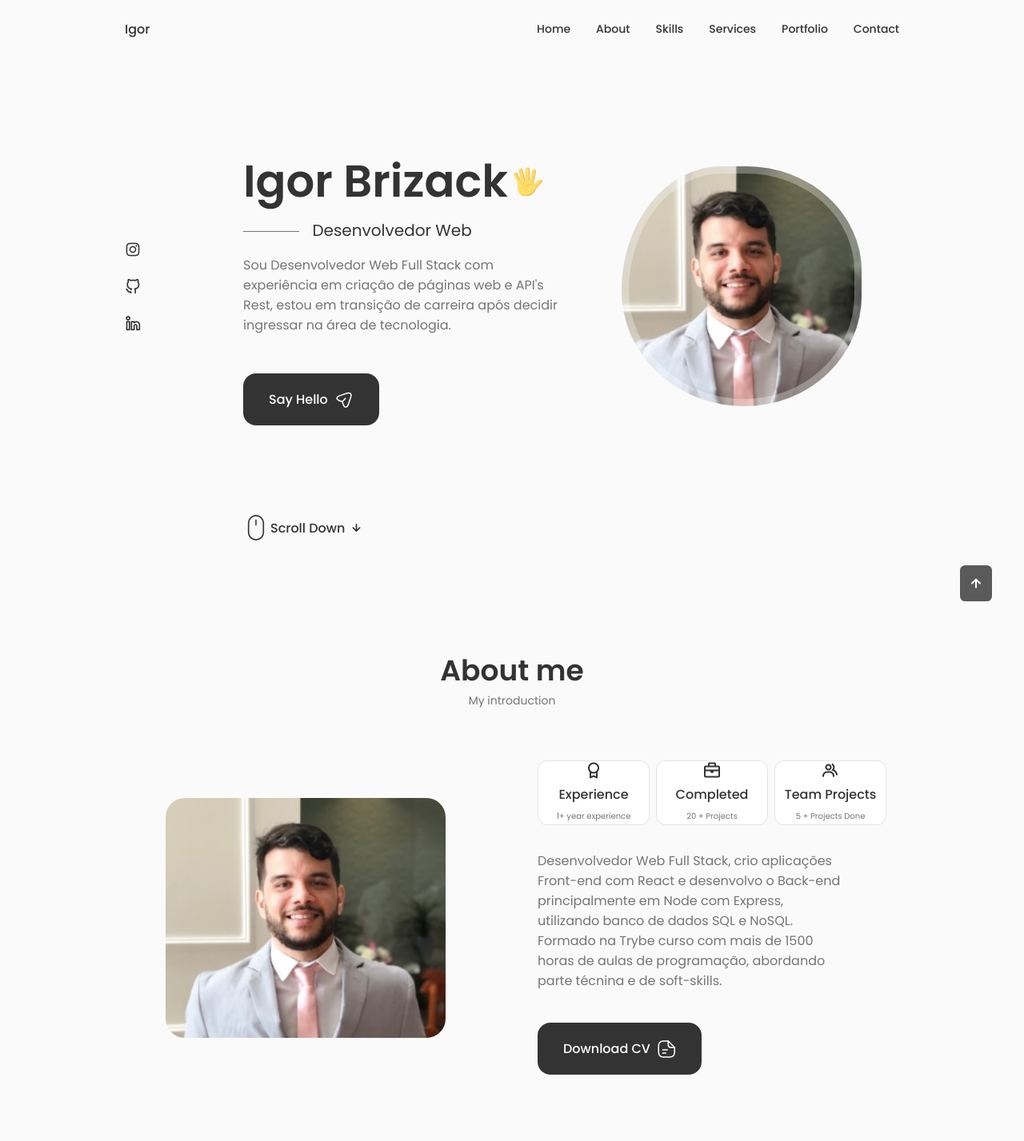
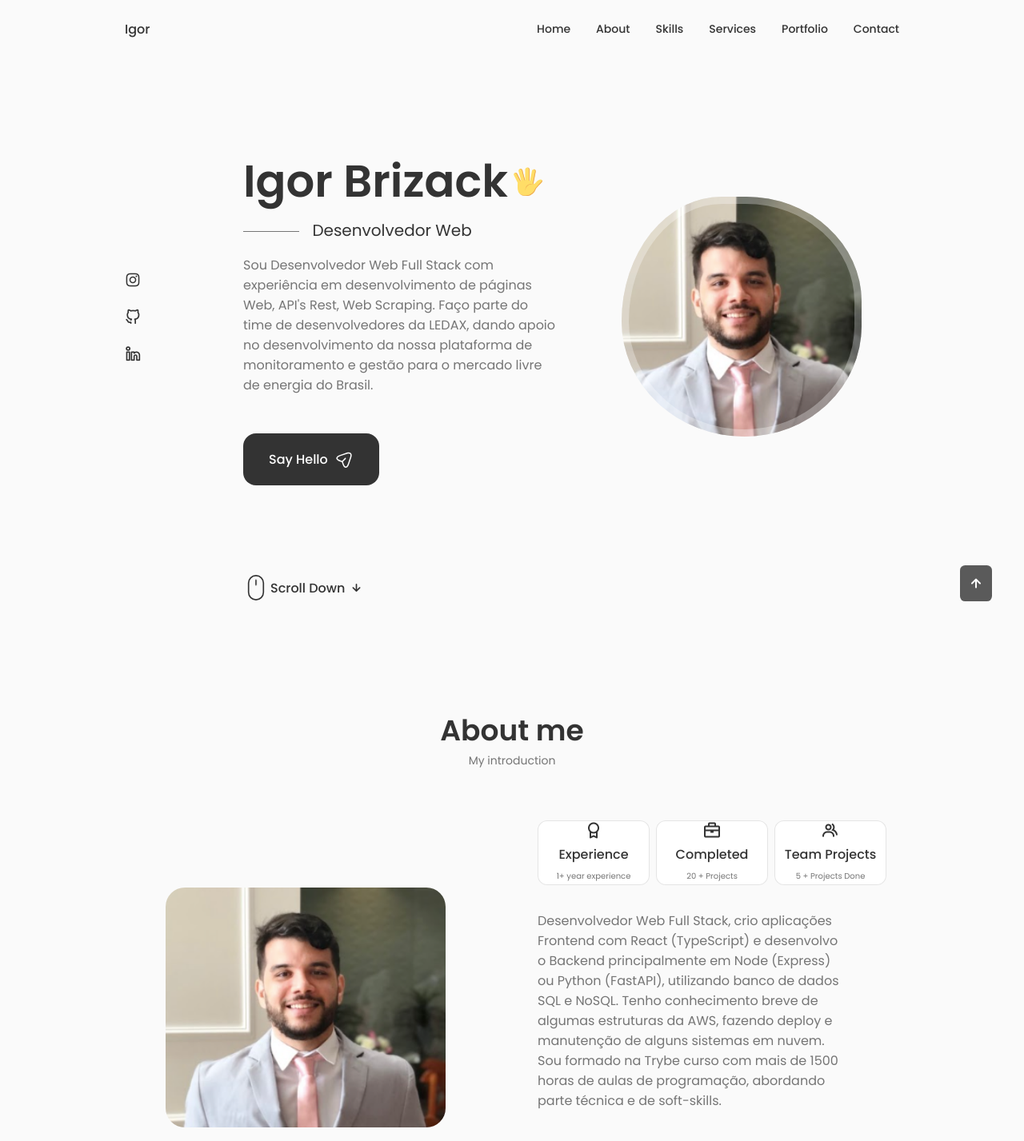
Before and after one commit to IgorBrizack/portfolioWeb, a React (Create React App) app: page / in a window 1280 px wide. Shown: the top 1427 px of the page at 80% size. Built offline with nearby package versions, Linux system fonts and the light colour scheme.

Commit message:
atualização do curriculo

```diff
--- a/src/components/about/About.jsx
+++ b/src/components/about/About.jsx
@@ -14,8 +14,8 @@ const About = () => {
 				<div className="about__data">
 					<Info />
 					<p className="about__description">
-						Desenvolvedor Web Full Stack, crio aplicações Front-end com React e desenvolvo o Back-end principalmente em Node com Express, utilizando banco de dados SQL e NoSQL.
-						Formado na Trybe curso com mais de 1500 horas de aulas de programação, abordando parte técnina e de soft-skills.
+						Desenvolvedor Web Full Stack, crio aplicações Frontend com React (TypeScript) e desenvolvo o Backend principalmente em Node (Express) ou Python (FastAPI), utilizando banco de dados SQL e NoSQL. Tenho conhecimento breve de algumas estruturas da AWS, fazendo deploy e manutenção de alguns sistemas em nuvem.
+						Sou formado na Trybe curso com mais de 1500 horas de aulas de programação, abordando parte técnica e de soft-skills.
 					</p>
 					<a download="" href={CV} className="button button--flex">
 						Download CV
--- a/src/components/home/Data.jsx
+++ b/src/components/home/Data.jsx
@@ -58,9 +58,9 @@ const Data = () => {
 			<p className="home__description">
 				Sou Desenvolvedor
 				Web Full Stack com experiência em
-				criação de páginas web e API's Rest,
-				estou em transição de carreira após
-				decidir ingressar na área de tecnologia.
+				desenvolvimento de páginas Web, API's Rest, Web Scraping.
+				Faço parte do time de desenvolvedores da LEDAX, dando apoio no desenvolvimento da nossa plataforma
+        de monitoramento e gestão para o mercado livre de energia do Brasil.
 			</p>
 
 			<a href="#contact" className="button button--flex">
```
